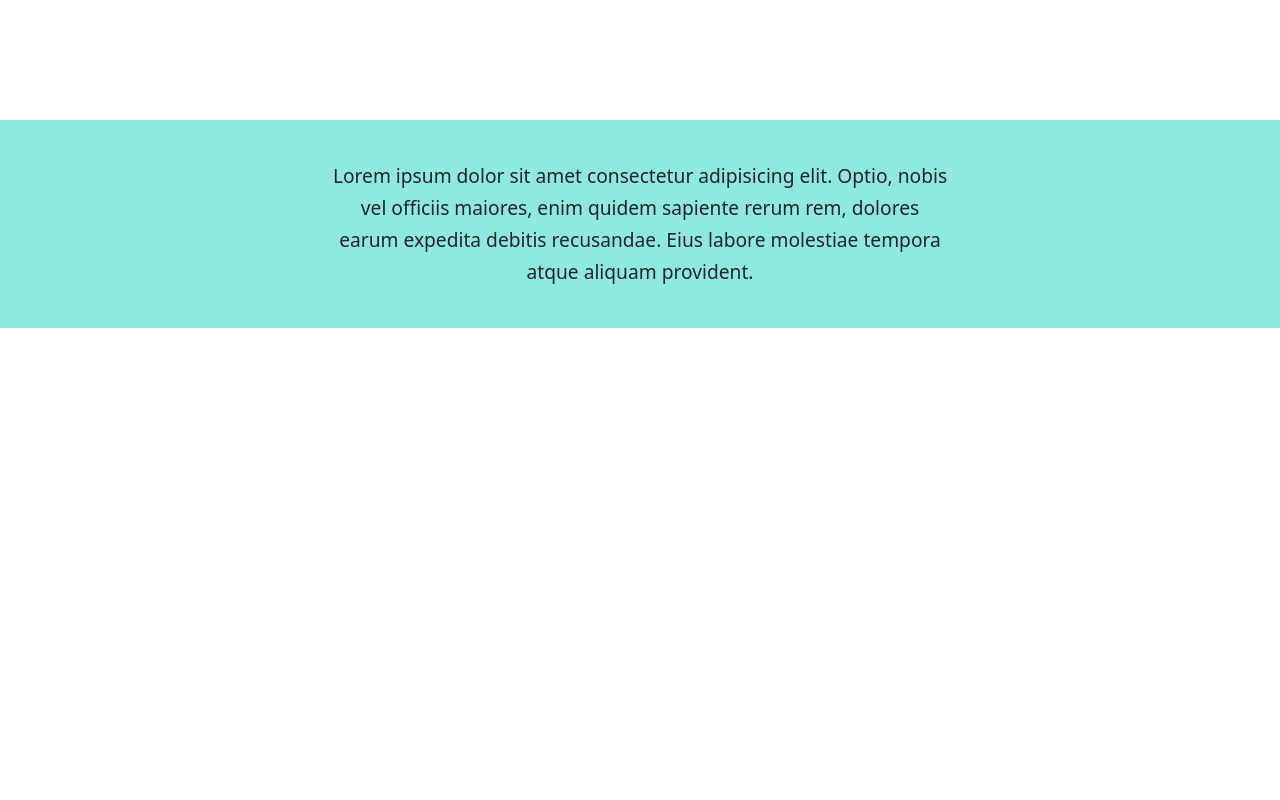
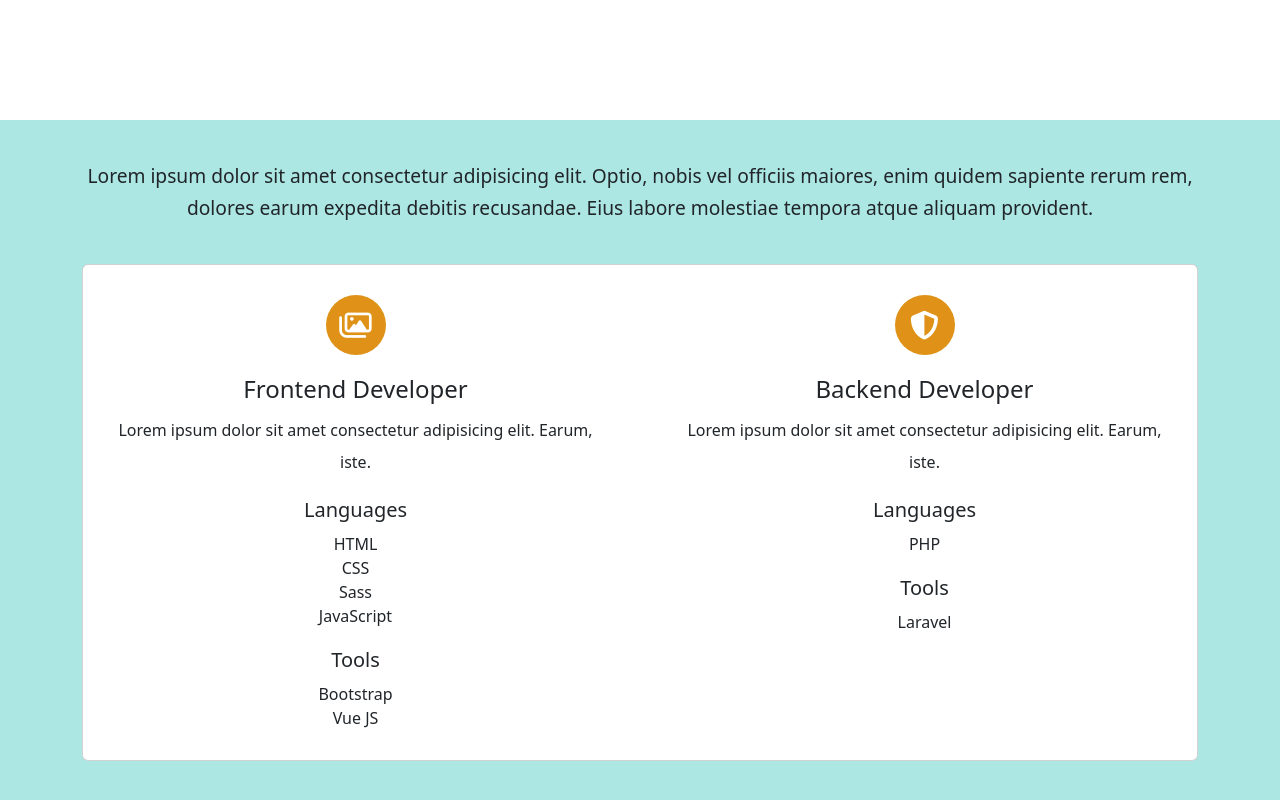
Before and after one commit to BeatriceRocchi/vite-boolfolio, a Vue app: page / in a window 1280 px wide. Shown: the part 680-1480 px from the top of the page. Before the commit the page ends 1008 px from the top, so only its background shows below. Built offline with nearby package versions, Linux system fonts and the light colour scheme.

Commit message:
[refine] style

```diff
--- a/src/App.vue
+++ b/src/App.vue
@@ -16,4 +16,8 @@ export default {
   </main>
 </template>
 
-<style lang="scss"></style>
+<style lang="scss">
+main {
+  padding-top: 100px;
+}
+</style>
--- a/src/assets/scss/partials/_general.scss
+++ b/src/assets/scss/partials/_general.scss
@@ -2,6 +2,15 @@
   margin: 0;
   padding: 0;
   box-sizing: border-box;
+}
+
+h1,
+h2,
+h3,
+h4,
+h5,
+h6 {
+  margin: 0;
 }
 
 h2 {
@@ -17,5 +26,6 @@ p {
 
 ul {
   margin: 0;
+  padding: 0;
   list-style: none;
 }
--- a/src/assets/scss/partials/_variables.scss
+++ b/src/assets/scss/partials/_variables.scss
@@ -1,2 +1,4 @@
 $color-primary: #169995;
-$color-primary-light: #90e8e3;
+$color-primary-light: #ace7e4;
+
+$color-secondary: #df9217;
--- a/src/components/Header.vue
+++ b/src/components/Header.vue
@@ -31,6 +31,9 @@ header {
   height: 100px;
   color: white;
   background-color: $color-primary;
+  position: fixed;
+  width: 100%;
+  z-index: 999;
 
   .container {
     display: flex;
--- a/src/pages/Home.vue
+++ b/src/pages/Home.vue
@@ -32,13 +32,69 @@ export default {
 
   <!-- Section technologies -->
   <section id="section-tech">
-    <div class="container w-50">
+    <div class="container">
       <p class="section-intro">
         Lorem ipsum dolor sit amet consectetur adipisicing elit. Optio, nobis
         vel officiis maiores, enim quidem sapiente rerum rem, dolores earum
         expedita debitis recusandae. Eius labore molestiae tempora atque aliquam
         provident.
       </p>
+
+      <div class="card">
+        <div class="row row-cols-2 text-center">
+          <!-- Frontend -->
+          <div class="col">
+            <div class="icon-box">
+              <i class="fa-regular fa-images"></i>
+            </div>
+
+            <h4>Frontend Developer</h4>
+            <p>
+              Lorem ipsum dolor sit amet consectetur adipisicing elit. Earum,
+              iste.
+            </p>
+
+            <h5>Languages</h5>
+            <ul>
+              <li>HTML</li>
+              <li>CSS</li>
+              <li>Sass</li>
+              <li>JavaScript</li>
+            </ul>
+
+            <h5>Tools</h5>
+            <ul>
+              <li>Bootstrap</li>
+              <li>Vue JS</li>
+            </ul>
+          </div>
+          <!-- /Frontend -->
+
+          <!-- Backend -->
+          <div class="col">
+            <div class="icon-box">
+              <i class="fa-solid fa-shield-halved"></i>
+            </div>
+
+            <h4>Backend Developer</h4>
+            <p>
+              Lorem ipsum dolor sit amet consectetur adipisicing elit. Earum,
+              iste.
+            </p>
+
+            <h5>Languages</h5>
+            <ul>
+              <li>PHP</li>
+            </ul>
+
+            <h5>Tools</h5>
+            <ul>
+              <li>Laravel</li>
+            </ul>
+          </div>
+          <!-- /Backend -->
+        </div>
+      </div>
     </div>
   </section>
   <!-- / Section technologies -->
@@ -83,6 +139,35 @@ export default {
     font-weight: 400;
     font-size: 1.2rem;
     text-align: center;
+    margin-bottom: 40px;
+  }
+
+  .card {
+    .col {
+      display: flex;
+      flex-direction: column;
+      align-items: center;
+      padding: 30px;
+
+      .icon-box {
+        height: 60px;
+        width: 60px;
+        display: flex;
+        align-items: center;
+        justify-content: center;
+        background-color: $color-secondary;
+        border-radius: 50%;
+        i {
+          font-size: 1.8rem;
+          color: white;
+        }
+      }
+
+      h4,
+      h5 {
+        margin: 20px 0 10px;
+      }
+    }
   }
 }
 </style>
```
